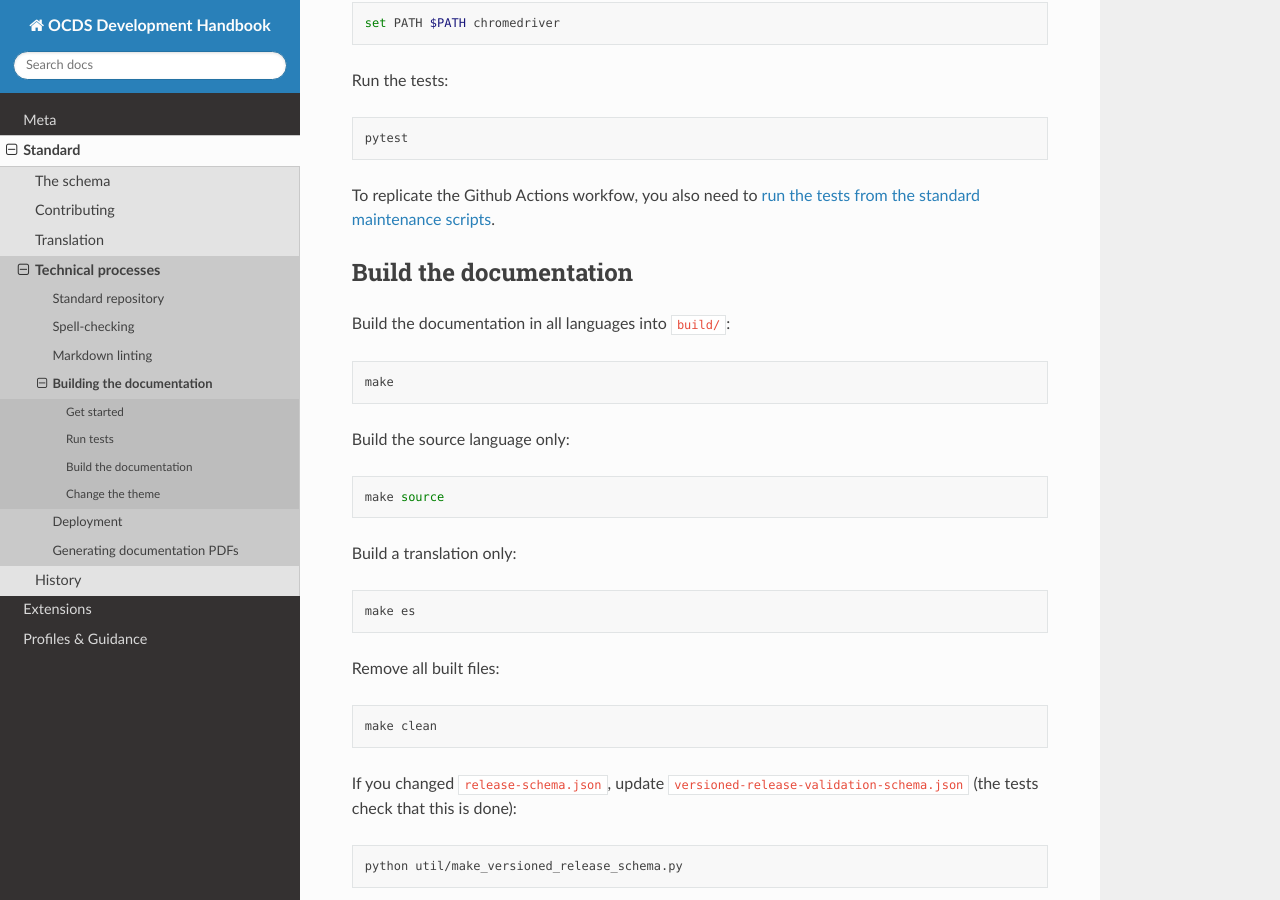
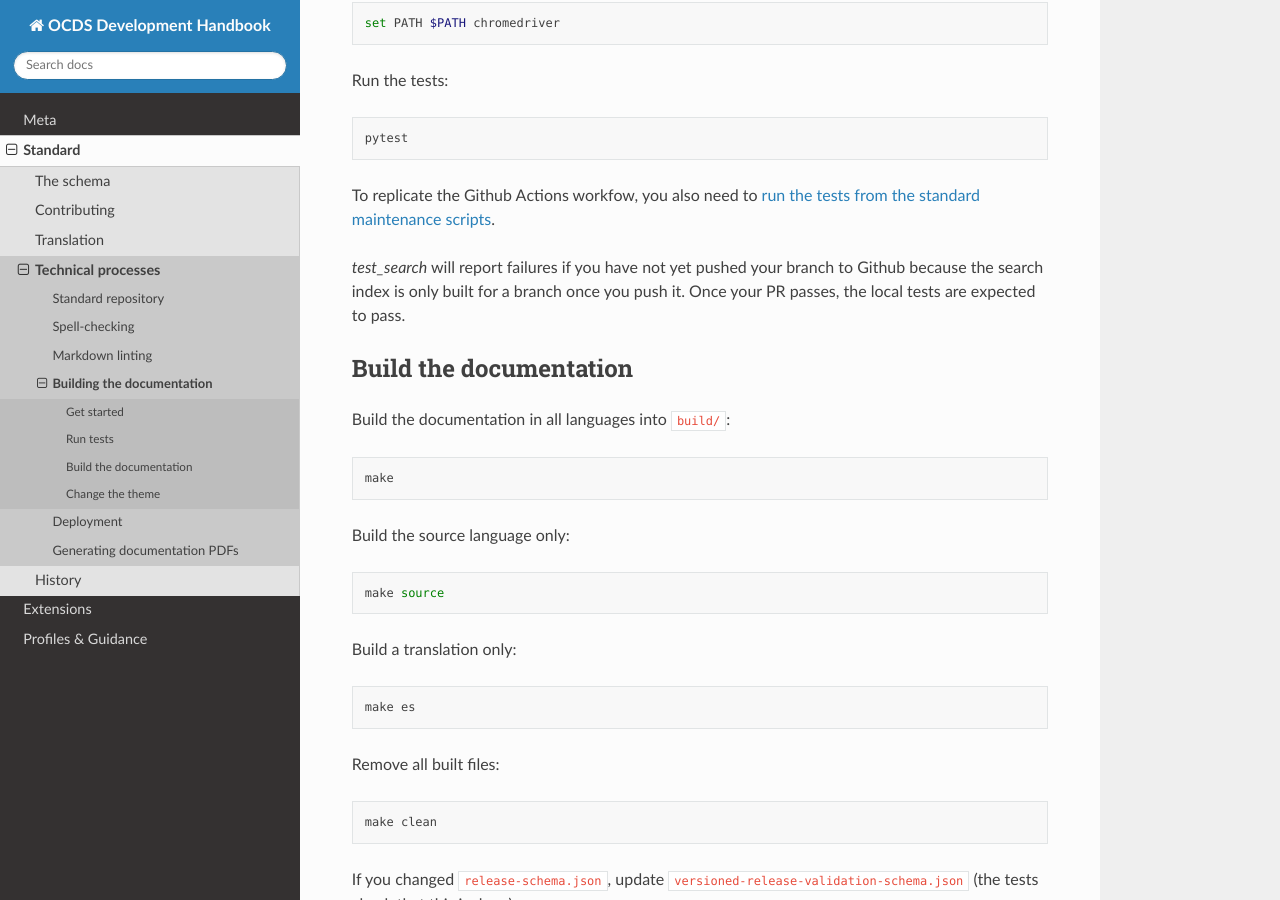
Before and after one commit to open-contracting/standard-development-handbook, a Sphinx documentation site: the page built from docs/standard/technical/build.rst, in a window 1280 px wide and 900 px high, scrolled down 1734 px. Built offline with Sphinx 7.4.7 and the Read the Docs theme 2.0.0, drawn with Linux system fonts in a browser that asks for light colours.

Commit message:
Add note on test_search failures

```diff
--- a/docs/standard/technical/build.rst
+++ b/docs/standard/technical/build.rst
@@ -90,6 +90,8 @@ Run the tests:
 
 To replicate the Github Actions workfow, you also need to `run the tests from the standard maintenance scripts <https://github.com/open-contracting/standard-maintenance-scripts#tests>`__.
 
+`test_search` will report failures if you have not yet pushed your branch to Github because the search index is only built for a branch once you push it. Once your PR passes, the local tests are expected to pass.
+
 Build the documentation
 -----------------------
 
```
